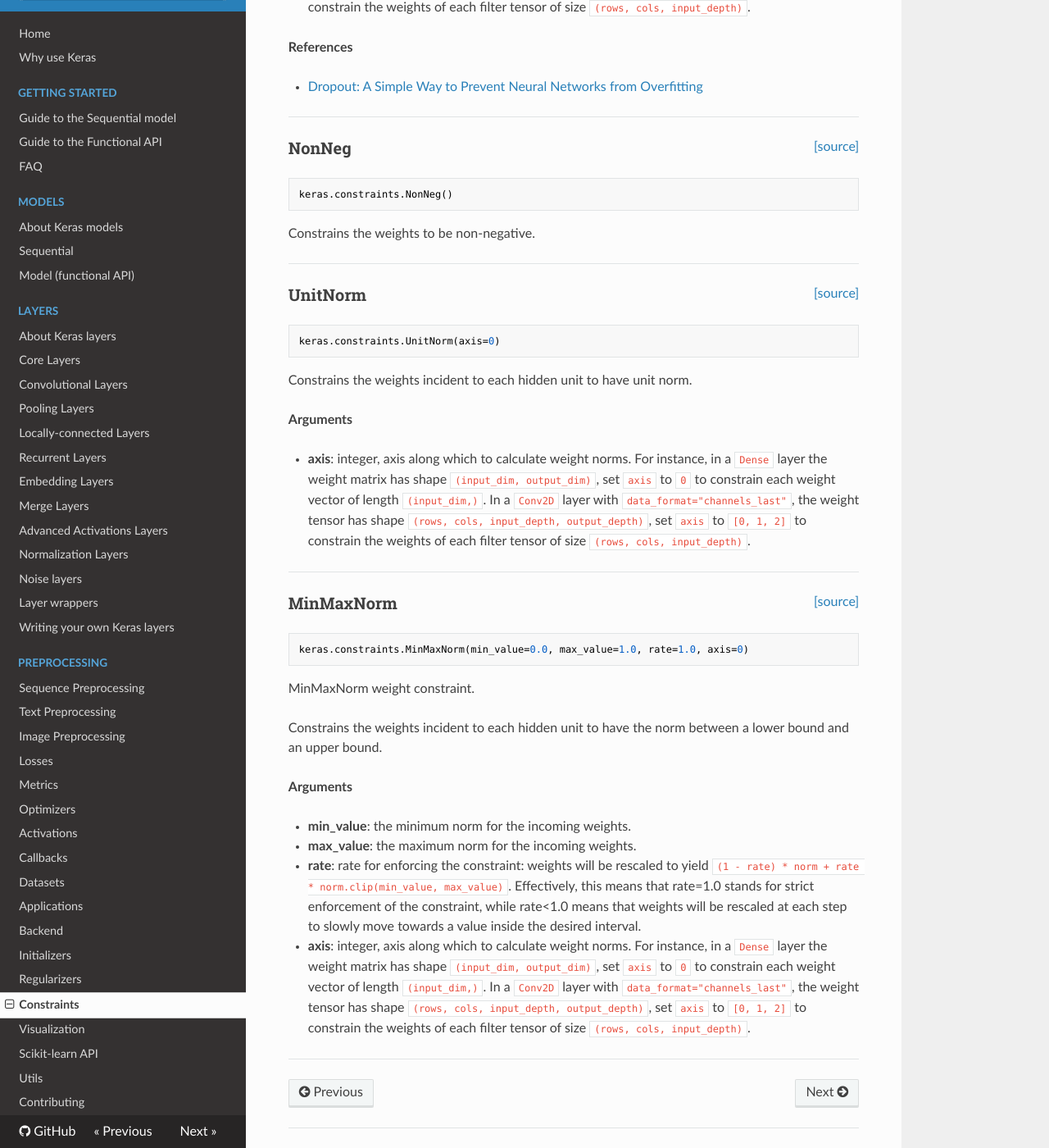
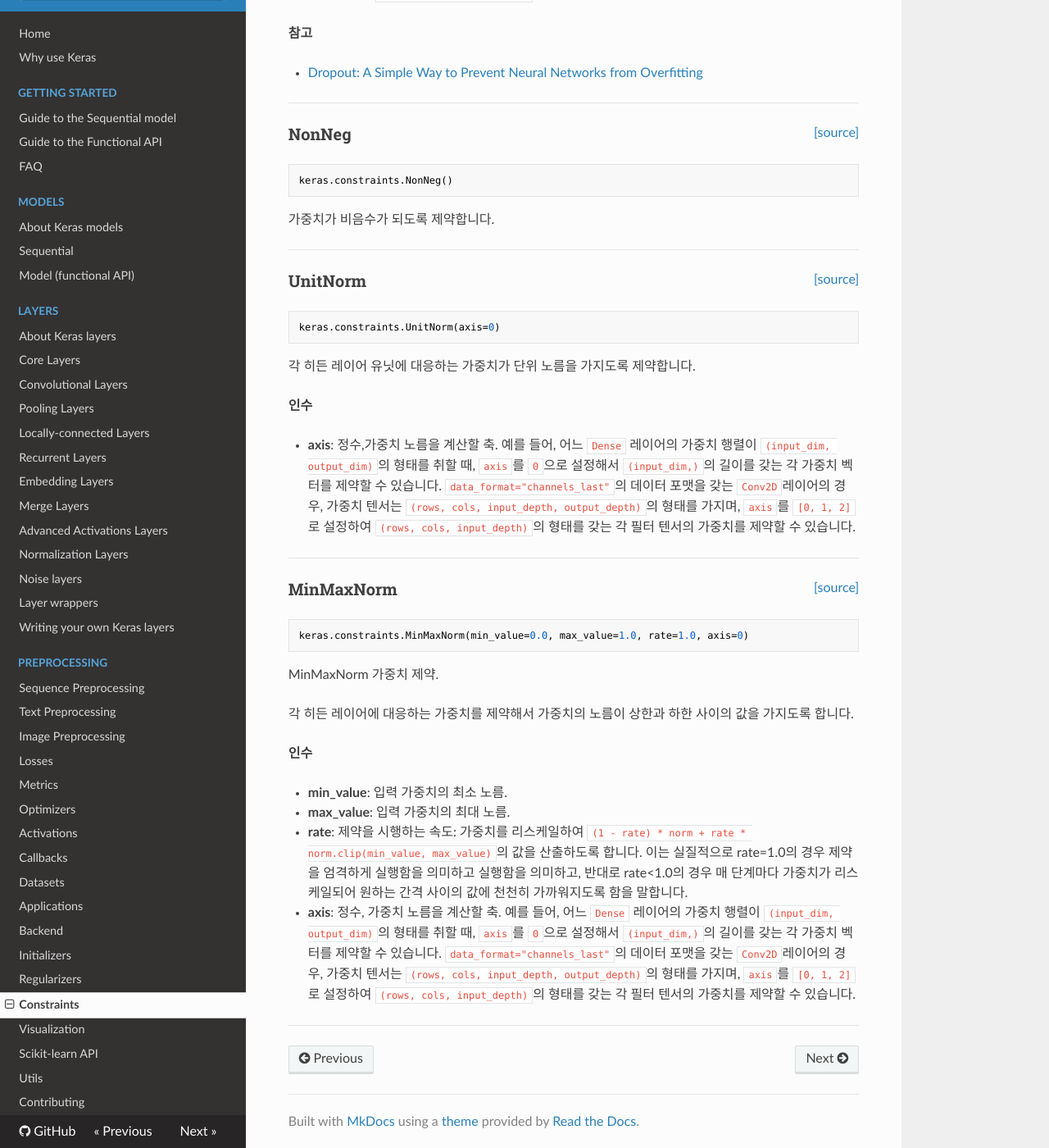
Before and after one commit to keras-team/keras-docs-ko, an MkDocs documentation site: the page built from sources/constraints.md, in a window 1280 px wide and 1400 px high, scrolled down 983 px. Shown: the whole window at 82% size. Built offline with MkDocs 1.6.1, drawn with Linux system fonts in a browser that asks for light colours; nearby versions of some CDN libraries; some of the changed text lies outside the part shown.

Commit message:
Update constraints.md
constraints.md에 대한 번역입니다.
'rescale'의 경우 대응되는 공식용어를 찾지 못해 원문 그대로 썼습니다.

````diff
--- a/sources/constraints.md
+++ b/sources/constraints.md
@@ -1,13 +1,13 @@
-## Usage of constraints
+## 제약의 사용법
 
-Functions from the `constraints` module allow setting constraints (eg. non-negativity) on network parameters during optimization.
+`constraints` 모듈의 함수는 최적화 과정에서 네트워크 매개변수에 제약(예시. 비음수)을 설정할 수 있도록 합니다.
 
-The penalties are applied on a per-layer basis. The exact API will depend on the layer, but the layers `Dense`, `Conv1D`, `Conv2D` and `Conv3D` have a unified API.
+페널티는 각 레이어 별로 적용됩니다. API의 구체사항은 레이어마다 다를 수 있지만, `Dense`, `Conv1D`, `Conv2D` 그리고 `Conv3D` 레이어는 통일된 API를 가집니다.
 
-These layers expose 2 keyword arguments:
+이러한 레이어들은 2가지 키워드 인수를 노출합니다:
 
-- `kernel_constraint` for the main weights matrix
-- `bias_constraint` for the bias.
+- 주요 가중치 행렬에 대한 `kernel_constraint`
+- 편향에 대한 `bias_constraint`
 
 
 ```python
@@ -17,7 +17,7 @@ model.add(Dense(64, kernel_constraint=max_norm(2.)))
 
 ---
 
-## Available constraints
+## 사용가능한 제약
 
 
 <span style="float:right;">[[source]](https://github.com/keras-team/keras/blob/master/keras/constraints.py#L22)</span>
@@ -27,27 +27,27 @@ model.add(Dense(64, kernel_constraint=max_norm(2.)))
 keras.constraints.MaxNorm(max_value=2, axis=0)
 ```
 
-MaxNorm weight constraint.
+MaxNorm 가중치 제약.
 
-Constrains the weights incident to each hidden unit
-to have a norm less than or equal to a desired value.
+각 히든 레이어에 대응하는 가중치를 제약해서
+가중치의 노름이 특정 값 이하가 되도록 합니다.
 
-__Arguments__
+__인수__
 
-- __m__: the maximum norm for the incoming weights.
-- __axis__: integer, axis along which to calculate weight norms.
-    For instance, in a `Dense` layer the weight matrix
-    has shape `(input_dim, output_dim)`,
-    set `axis` to `0` to constrain each weight vector
-    of length `(input_dim,)`.
-    In a `Conv2D` layer with `data_format="channels_last"`,
-    the weight tensor has shape
-    `(rows, cols, input_depth, output_depth)`,
-    set `axis` to `[0, 1, 2]`
-    to constrain the weights of each filter tensor of size
-    `(rows, cols, input_depth)`.
+- __m__: 입력 가중치의 최대 노름
+- __axis__: 정수, 가중치 노름을 계산할 축.
+    예를 들어, 어느 `Dense` 레이어의 가중치 행렬이
+    `(input_dim, output_dim)`의 형태를 취할 때,
+    `axis`를 `0`으로 설정해서 `(input_dim,)`의 길이를 갖는
+    각 가중치 벡터를 제약할 수 있습니다.
+    `data_format="channels_last"`의 데이터 포맷을 갖는 `Conv2D`레이어의 경우,
+    가중치 텐서는
+    `(rows, cols, input_depth, output_depth)`의 형태를 가지며,
+    `axis`를 `[0, 1, 2]`로 설정하여
+    `(rows, cols, input_depth)`의 형태를 갖는
+    각 필터 텐서의 가중치를 제약할 수 있습니다.
 
-__References__
+__참고__
 
 - [Dropout: A Simple Way to Prevent Neural Networks from Overfitting](
    http://www.cs.toronto.edu/~rsalakhu/papers/srivastava14a.pdf)
@@ -61,7 +61,7 @@ __References__
 keras.constraints.NonNeg()
 ```
 
-Constrains the weights to be non-negative.
+가중치가 비음수가 되도록 제약합니다.
 
 ----
 
@@ -72,21 +72,21 @@ Constrains the weights to be non-negative.
 keras.constraints.UnitNorm(axis=0)
 ```
 
-Constrains the weights incident to each hidden unit to have unit norm.
+각 히든 레이어 유닛에 대응하는 가중치가 단위 노름을 가지도록 제약합니다.
 
-__Arguments__
+__인수__
 
-- __axis__: integer, axis along which to calculate weight norms.
-    For instance, in a `Dense` layer the weight matrix
-    has shape `(input_dim, output_dim)`,
-    set `axis` to `0` to constrain each weight vector
-    of length `(input_dim,)`.
-    In a `Conv2D` layer with `data_format="channels_last"`,
-    the weight tensor has shape
-    `(rows, cols, input_depth, output_depth)`,
-    set `axis` to `[0, 1, 2]`
-    to constrain the weights of each filter tensor of size
-    `(rows, cols, input_depth)`.
+- __axis__: 정수,가중치 노름을 계산할 축.
+    예를 들어, 어느 `Dense` 레이어의 가중치 행렬이
+    `(input_dim, output_dim)`의 형태를 취할 때,
+    `axis`를 `0`으로 설정해서 `(input_dim,)`의 길이를 갖는
+    각 가중치 벡터를 제약할 수 있습니다.
+    `data_format="channels_last"`의 데이터 포맷을 갖는 `Conv2D`레이어의 경우,
+    가중치 텐서는
+    `(rows, cols, input_depth, output_depth)`의 형태를 가지며,
+    `axis`를 `[0, 1, 2]`로 설정하여
+    `(rows, cols, input_depth)`의 형태를 갖는
+    각 필터 텐서의 가중치를 제약할 수 있습니다.
 
 ----
 
@@ -97,33 +97,33 @@ __Arguments__
 keras.constraints.MinMaxNorm(min_value=0.0, max_value=1.0, rate=1.0, axis=0)
 ```
 
-MinMaxNorm weight constraint.
+MinMaxNorm 가중치 제약.
 
-Constrains the weights incident to each hidden unit
-to have the norm between a lower bound and an upper bound.
+각 히든 레이어에 대응하는 가중치를 제약해서
+가중치의 노름이 상한과 하한 사이의 값을 가지도록 합니다.
 
-__Arguments__
+__인수__
 
-- __min_value__: the minimum norm for the incoming weights.
-- __max_value__: the maximum norm for the incoming weights.
-- __rate__: rate for enforcing the constraint: weights will be
-    rescaled to yield
-    `(1 - rate) * norm + rate * norm.clip(min_value, max_value)`.
-    Effectively, this means that rate=1.0 stands for strict
-    enforcement of the constraint, while rate<1.0 means that
-    weights will be rescaled at each step to slowly move
-    towards a value inside the desired interval.
-- __axis__: integer, axis along which to calculate weight norms.
-    For instance, in a `Dense` layer the weight matrix
-    has shape `(input_dim, output_dim)`,
-    set `axis` to `0` to constrain each weight vector
-    of length `(input_dim,)`.
-    In a `Conv2D` layer with `data_format="channels_last"`,
-    the weight tensor has shape
-    `(rows, cols, input_depth, output_depth)`,
-    set `axis` to `[0, 1, 2]`
-    to constrain the weights of each filter tensor of size
-    `(rows, cols, input_depth)`.
+- __min_value__: 입력 가중치의 최소 노름.
+- __max_value__: 입력 가중치의 최대 노름.
+- __rate__: 제약을 시행하는 속도:
+    가중치를 리스케일하여
+    `(1 - rate) * norm + rate * norm.clip(min_value, max_value)`의 값을 산출하도록 합니다.
+    이는 실질적으로 rate=1.0의 경우 제약을 엄격하게 실행함을 의미하고
+    실행함을 의미하고, 반대로 rate<1.0의 경우
+    매 단계마다 가중치가 리스케일되어
+    원하는 간격 사이의 값에 천천히 가까워지도록 함을 말합니다.
+- __axis__: 정수, 가중치 노름을 계산할 축.
+    예를 들어, 어느 `Dense` 레이어의 가중치 행렬이
+    `(input_dim, output_dim)`의 형태를 취할 때,
+    `axis`를 `0`으로 설정해서 `(input_dim,)`의 길이를 갖는
+    각 가중치 벡터를 제약할 수 있습니다.
+    `data_format="channels_last"`의 데이터 포맷을 갖는 `Conv2D`레이어의 경우,
+    가중치 텐서는
+    `(rows, cols, input_depth, output_depth)`의 형태를 가지며,
+    `axis`를 `[0, 1, 2]`로 설정하여
+    `(rows, cols, input_depth)`의 형태를 갖는
+    각 필터 텐서의 가중치를 제약할 수 있습니다.
 
 
 ---
````
